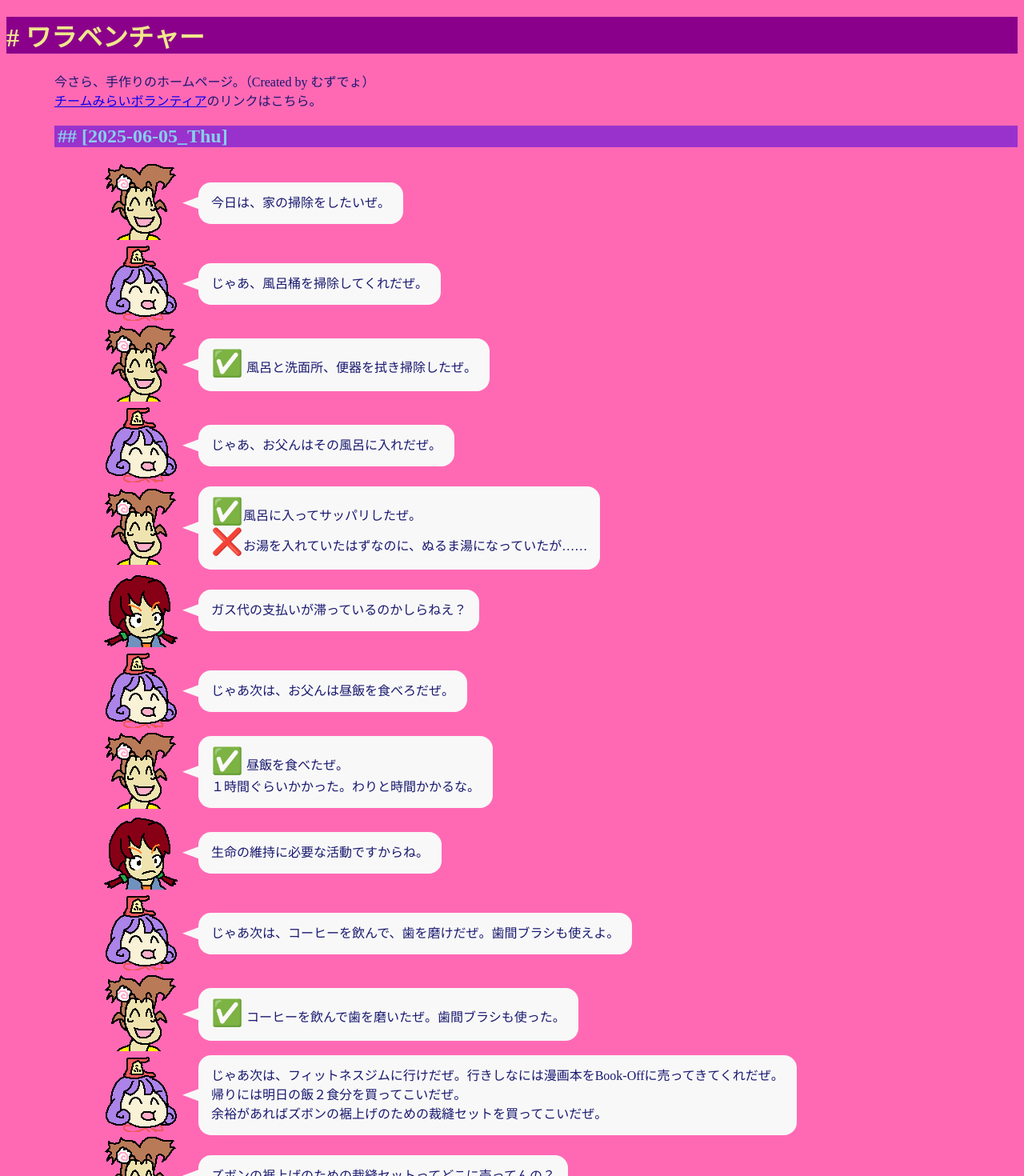
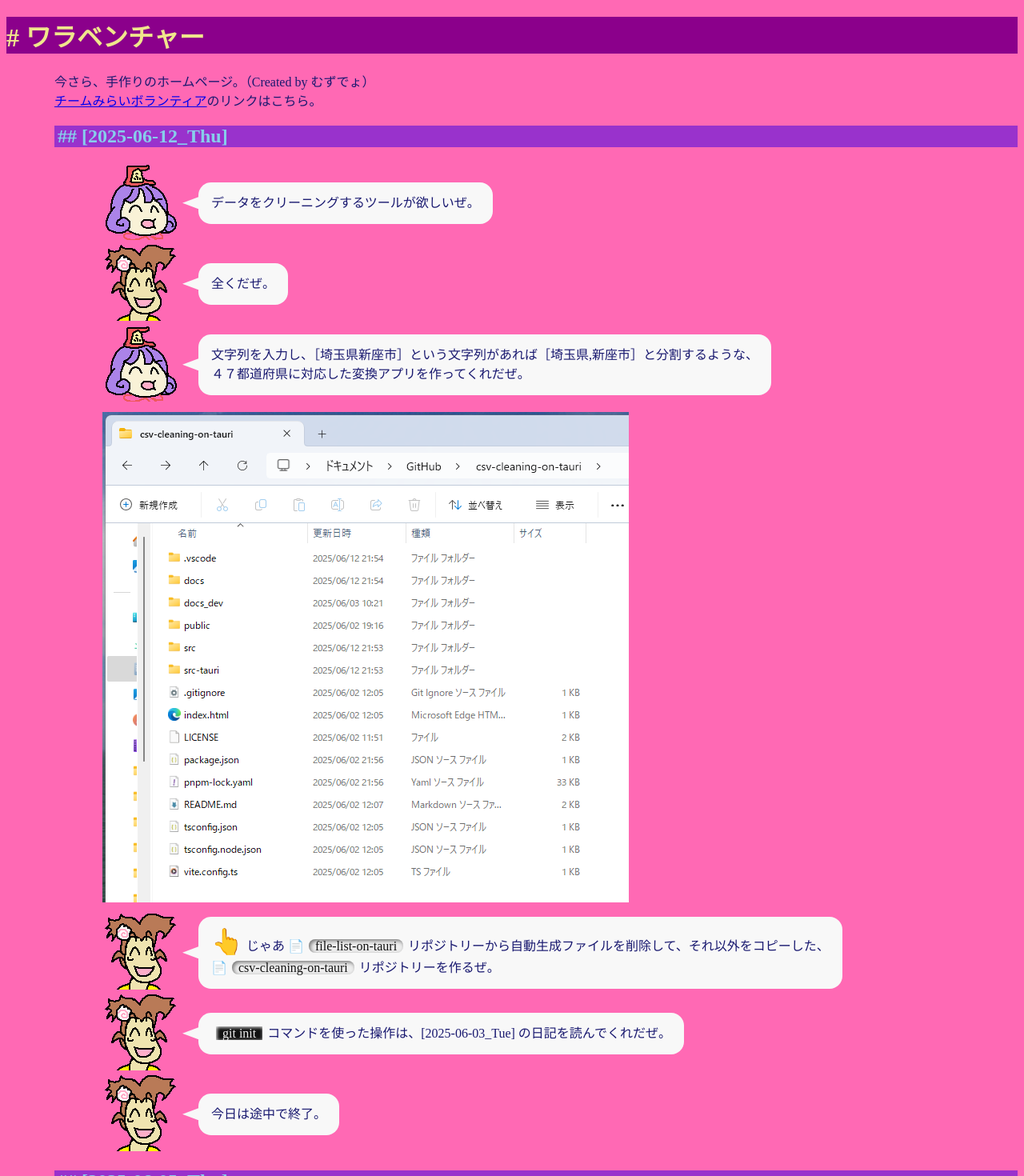
Before and after one commit to muzudho/Warabenture-2025, a Nuxt app: page / in a window 1280 px wide. Shown: the top 1470 px of the page at 80% size. Built offline with nearby package versions, Linux system fonts and the light colour scheme.

Commit message:
ジャーナル追加。

```diff
--- a/pages/index.vue
+++ b/pages/index.vue
@@ -3,6 +3,69 @@
     <div class="div1">
         今さら、手作りのホームページ。（Created by むずでょ）<br>
         <NuxtLink to="/team-mirai-volunteer">チームみらいボランティア</NuxtLink>のリンクはこちら。
+    </div>
+
+    <h2>## [2025-06-12_Thu]</h2>
+    <div class="div2">
+        <div class="talk">
+            <div class="face-container">
+                <img src="@/assets/img/202506__character__01--2013-kifuwarabe-o1o1o0.png" />
+            </div>
+            <div class="baloon-tail"></div>
+            <div class="baloon">
+                データをクリーニングするツールが欲しいぜ。
+            </div>
+        </div>
+        <div class="talk">
+            <div class="face-container">
+                <img src="@/assets/img/202506__character__01--1951-kifuwarabeNoOton-o1o2o0.png" />
+            </div>
+            <div class="baloon-tail"></div>
+            <div class="baloon">
+                全くだぜ。
+            </div>
+        </div>
+        <div class="talk">
+            <div class="face-container">
+                <img src="@/assets/img/202506__character__01--2013-kifuwarabe-o1o1o0.png" />
+            </div>
+            <div class="baloon-tail"></div>
+            <div class="baloon">
+                文字列を入力し、［埼玉県新座市］という文字列があれば［埼玉県,新座市］と分割するような、<br>
+                ４７都道府県に対応した変換アプリを作ってくれだぜ。
+            </div>
+        </div>
+        <a target="_blank" href="/img/journal/202506/202506__tauri__12--2156-csvCleaning-o1o0.png">
+            <img class="scr-shot" src="/img/journal/202506/202506__tauri__12--2156-csvCleaning-o1o0.png">
+        </a><br/>
+        <div class="talk">
+            <div class="face-container">
+                <img src="@/assets/img/202506__character__01--1951-kifuwarabeNoOton-o1o2o0.png" />
+            </div>
+            <div class="baloon-tail"></div>
+            <div class="baloon">
+                <span class="font-x2">👆</span> じゃあ 📄<span class="code-w">file-list-on-tauri</span>リポジトリーから自動生成ファイルを削除して、それ以外をコピーした、<br>
+                📄<span class="code-w">csv-cleaning-on-tauri</span>リポジトリーを作るぜ。
+            </div>
+        </div>
+        <div class="talk">
+            <div class="face-container">
+                <img src="@/assets/img/202506__character__01--1951-kifuwarabeNoOton-o1o2o0.png" />
+            </div>
+            <div class="baloon-tail"></div>
+            <div class="baloon">
+                <span class="code-b">git init</span>コマンドを使った操作は、[2025-06-03_Tue] の日記を読んでくれだぜ。
+            </div>
+        </div>
+        <div class="talk">
+            <div class="face-container">
+                <img src="@/assets/img/202506__character__01--1951-kifuwarabeNoOton-o1o2o0.png" />
+            </div>
+            <div class="baloon-tail"></div>
+            <div class="baloon">
+                今日は途中で終了。
+            </div>
+        </div>
     </div>
 
     <h2>## [2025-06-05_Thu]</h2>
@@ -374,14 +437,14 @@
             ［ローカル・リポジトリー］との紐付け方法の説明が書いてあるぜ。
         </div>
         </div>
-        <div class="code-b">
-        git remote add origin https://github.com/muzudho/file-list-on-tauri.git
-        git branch -M main
-        git push -u origin main
-        </div><br>
         <a target="_blank" href="/img/journal/202506/202506__program__03--1146-tauri-o2o6o0-mark.png">
             <img class="scr-shot" src="/img/journal/202506/202506__program__03--1146-tauri-o2o6o0-mark.png">
         </a><br/>
+        <div class="code-b">
+            git remote add origin https://github.com/muzudho/file-list-on-tauri.git<br>
+            git branch -M main<br>
+            git push -u origin main<br>
+        </div><br>
         <div class="talk">
             <div class="face-container">
                 <img src="@/assets/img/202506__character__01--1951-kifuwarabeNoOton-o1o2o0.png" />
```
Also changed, not shown: public/img/journal/202506/202506__tauri__12--2156-csvCleaning-o1o0.png (added). Lines whose indentation alone changed are shown as unchanged.
